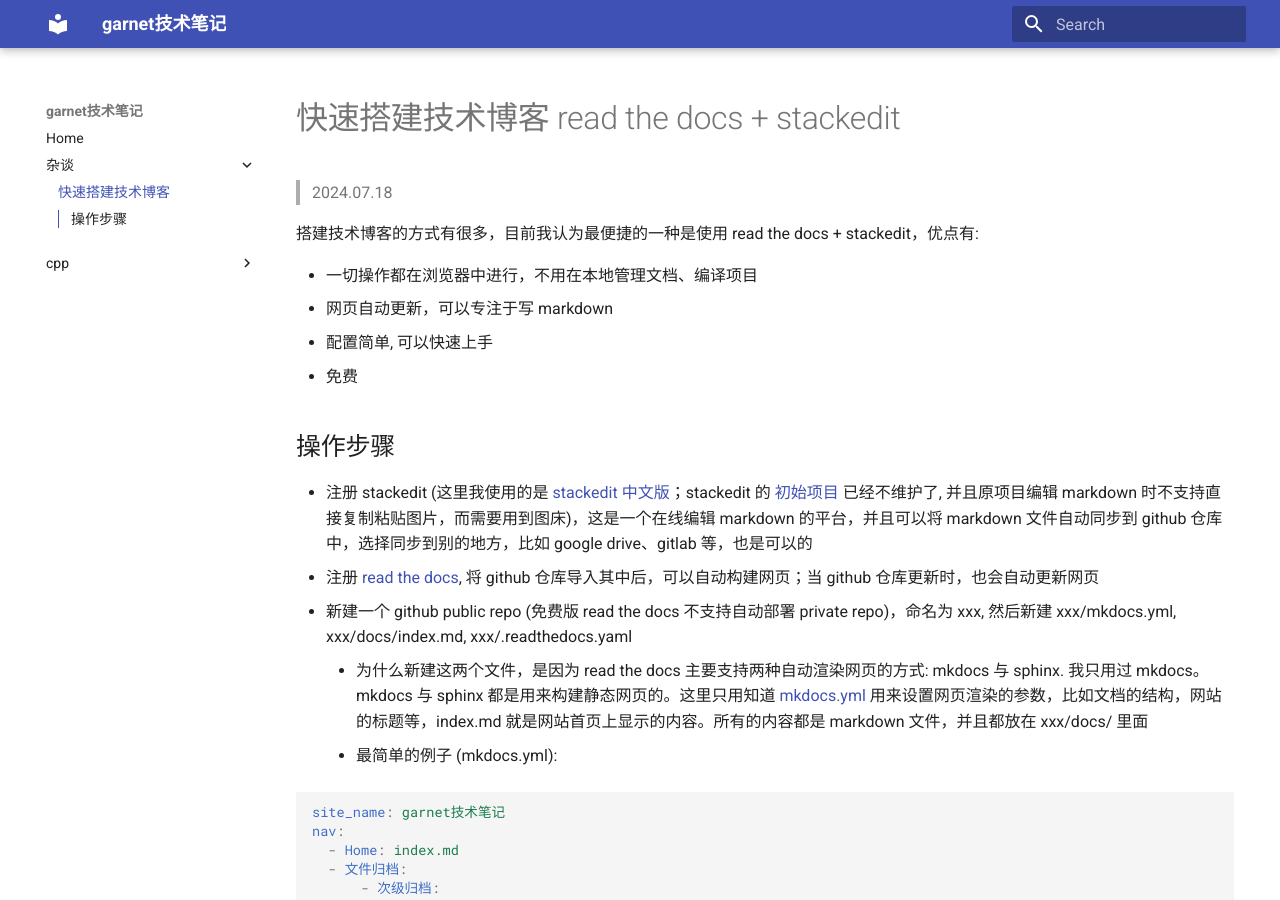
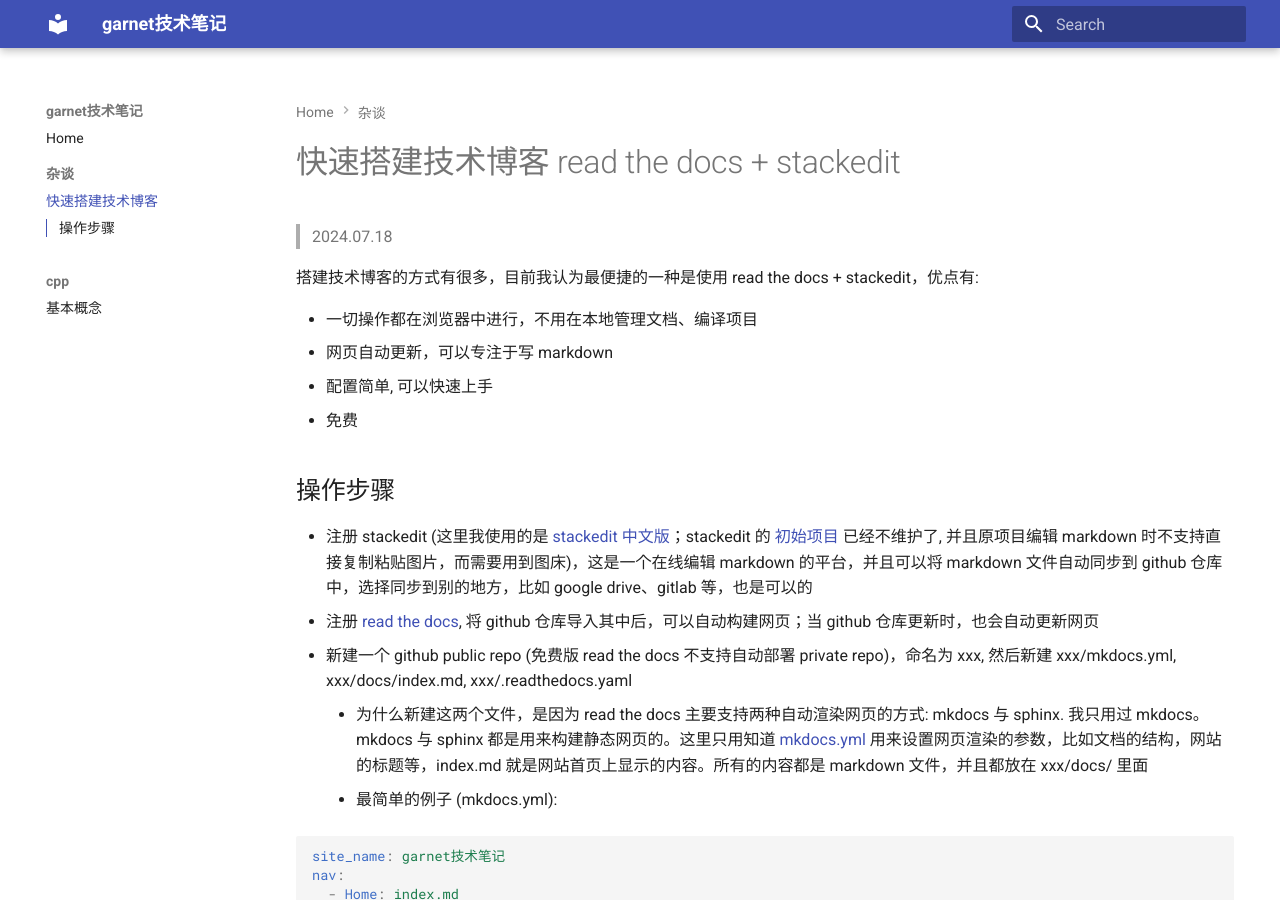
Before and after one commit to ymma98/technotes, an MkDocs documentation site: the page built from docs/杂谈/快速搭建技术博客.md, in a window 1280 px wide and 900 px high. Built offline with MkDocs 1.6.1 and Material for MkDocs 9.7.7, drawn with Linux system fonts in a browser that asks for light colours.

Commit message:
Update mkdocs.yml

```diff
--- a/mkdocs.yml
+++ b/mkdocs.yml
@@ -16,7 +16,6 @@ markdown_extensions:
   - markdown.extensions.tables
   - toc:
       permalink: true       # 在每个标题旁添加链接
-      toc_depth: 1-6        # 只包含 h1 到 h3 的标题
 
 
 theme:
@@ -30,7 +29,12 @@ theme:
     code: 'Roboto Mono'     # 代码块字体
   features:
     - navigation.indexes    # 对于包含子页面的节，提供更好的索引页面
+    - navigation.instant
+    - navigation.sections   # 可以将 section 打包为一个 group
+    - navigation.path       # 在文档顶部也显示当前文档的
+    - navigation.top
     - toc.integrate         # 目录整合到侧边栏
+    - toc.follow
     - palette.switcher      # 主题色切换
     - search.suggest        # 搜索建议
     - search.highlight      # 搜索关键词高亮
```
